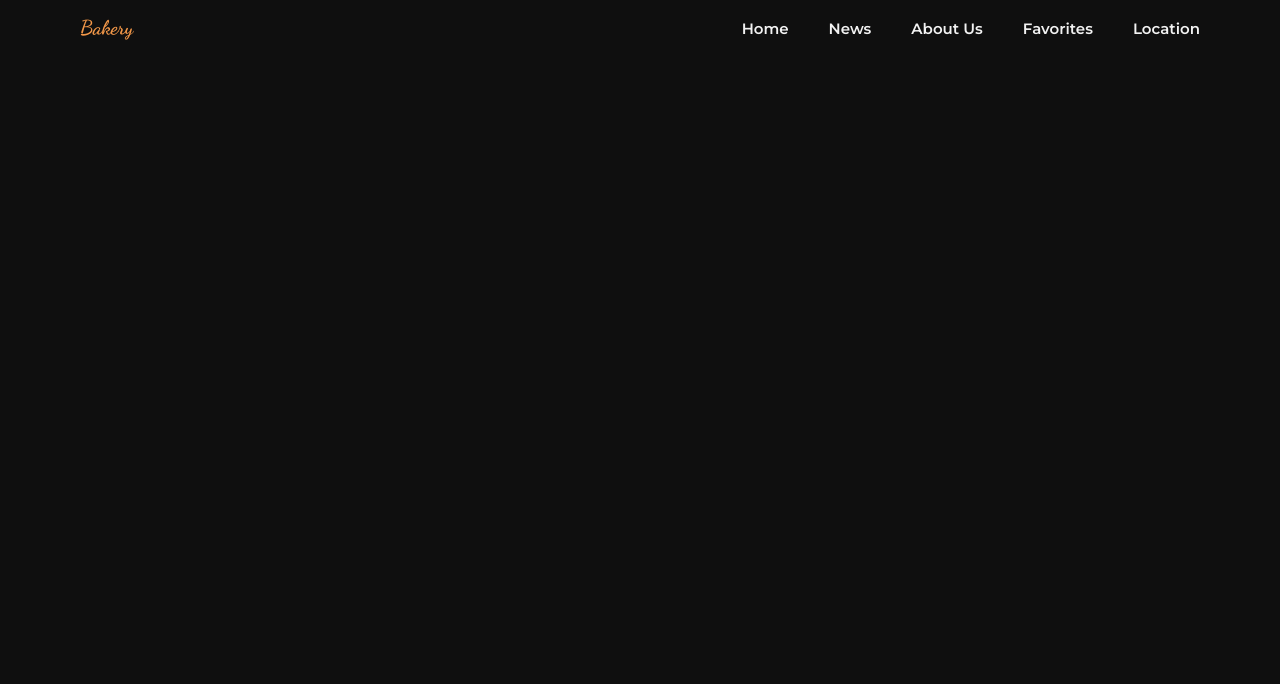
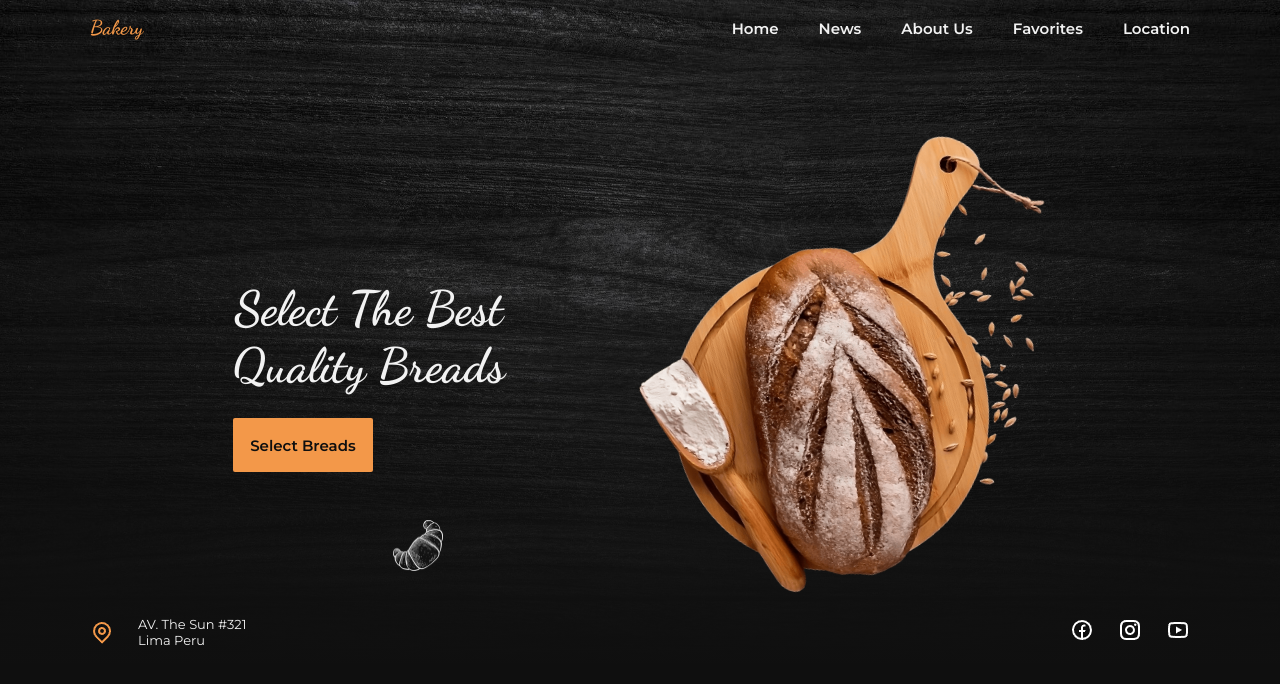
Before and after one commit to NathanBailie/responsive_bakery_landing_page, a website: page src/index.html in a window 1280 px wide. Drawn offline with nearby package versions, Linux system fonts and the light colour scheme; files that its build step writes are made by us from their sources.

Commit message:
home section

```diff
--- a/src/index.html
+++ b/src/index.html
@@ -58,6 +58,50 @@
 		</nav>
 	</div>
 
+	<!-- main -->
+	<main>
+		<section class="home section" id="home">
+			<img src="./img/home-bg.jpg" alt="bread_big_image" class="home_bg">
+			<div class="home_shadow"></div>
+
+			<div class="home_data-wrapper container">
+				<div class="home_data">
+					<h1 class="home_title">
+						Select The Best <br> Quality Breads
+					</h1>
+					<button class="home_button">
+						Select Breads
+					</button>
+					<img src="./img/bread-1.png" alt="bread_img">
+				</div>
+
+				<div class="home_img-wrapper">
+					<img src="./img/home-bread.png" alt="home_bread_img">
+				</div>
+			</div>
+
+			<div class="home_contacts container">
+				<div class="home_location">
+					<img src="./img/location.png" alt="location_img">
+					<span>AV. The Sun #321 <br> Lima Peru</span>
+				</div>
+
+				<div class="home_socials">
+					<a href="#">
+						<img src="./img/socials/facebook.png" alt="facebook_icon">
+					</a>
+					<a href="#">
+						<img src="./img/socials/instagram.png" alt="instagram_icon">
+					</a>
+					<a href="#">
+						<img src="./img/socials/youtube.png" alt="youtube_icon">
+					</a>
+				</div>
+			</div>
+
+		</section>
+	</main>
+
 	<!-- endbuild -->
 	<!-- build:js js/common.min.js -->
 	<script src="js/common.js"></script>
--- a/src/sass/helpers/base_styles.scss
+++ b/src/sass/helpers/base_styles.scss
@@ -43,11 +43,14 @@ a {
 
 .container {
 	max-width: 1120px;
-	margin-inline: 1.5rem;
+	// margin-inline: 1.5rem;
+	margin: 0 auto;
+	padding: 0 10px;
 }
 
 .section {
-	padding-block: 5rem 1rem;
+	padding-top: 5rem;
+	padding-bottom: 1rem;
 }
 
 .title {
--- a/src/sass/main.scss
+++ b/src/sass/main.scss
@@ -9,6 +9,7 @@
 // sections
 @use "sections/header/header.scss" as *;
 @use "sections/header/hamburger.scss" as *;
+@use "sections/home/home.scss" as *;
 
 // fonts
 @font-face {
--- /dev/null
+++ b/src/sass/sections/home/home.scss
@@ -0,0 +1,113 @@
+.home {
+	position: relative;
+	padding-top: 6.5rem;
+
+	&_bg,
+	&_shadow {
+		width: 100%;
+		height: 100%;
+		position: absolute;
+		top: 0;
+		left: 0;
+		z-index: -1;
+	}
+
+	&_bg {
+		object-fit: cover;
+		object-position: center;
+	}
+
+	&_shadow {
+		background: linear-gradient(180deg, hsla(0, 0%, 0%, 0) 0%, hsl(0, 0%, 6%) 100%);
+	}
+
+	&_data-wrapper {
+		display: flex;
+		justify-content: space-evenly;
+		align-items: center;
+	}
+
+	&_data {
+		position: relative;
+		text-align: center;
+
+		h1 {
+			font-size: var(--biggest-font-size);
+			font-family: var(--second-font);
+			margin-bottom: 1.5rem;
+		}
+
+		button {
+			display: flex;
+			background: var(--first-color);
+			color: var(--black-color);
+			font-weight: var(--font-semi-bold);
+			padding: 1.1rem;
+			transition: background-color .3s;
+			border-radius: 2px;
+
+			&:hover {
+				background-color: var(--first-color-alt);
+			}
+		}
+
+		img {
+			width: 50px;
+			position: absolute;
+			top: 17rem;
+			left: 10rem;
+		}
+	}
+
+	&_img-wrapper {
+		justify-self: center;
+		max-width: 400px;
+
+
+		img {
+			max-width: 100%;
+			justify-self: center;
+			transform: rotate(15deg);
+		}
+	}
+
+	&_contacts,
+	&_location,
+	&_socials {
+		display: flex;
+		justify-content: space-between;
+		align-items: center;
+	}
+
+
+	&_location {
+		gap: 1.5rem;
+
+		span {
+			color: var(--title-color);
+			font-size: var(--small-font-size);
+		}
+
+		img {
+			width: 1.5rem;
+			height: 1.5rem;
+		}
+	}
+
+	&_socials {
+		gap: 1.5rem;
+
+		img {
+			width: 1.5rem;
+			height: 1.5rem;
+
+			&:hover {
+				transform: scale(1.07);
+			}
+
+			&:active {
+				transform: scale(1);
+			}
+		}
+	}
+}
```
Also changed, not shown: src/img/location.png (added), src/img/socials/facebook.png (added), src/img/socials/instagram.png (added), src/img/socials/youtube.png (added).
